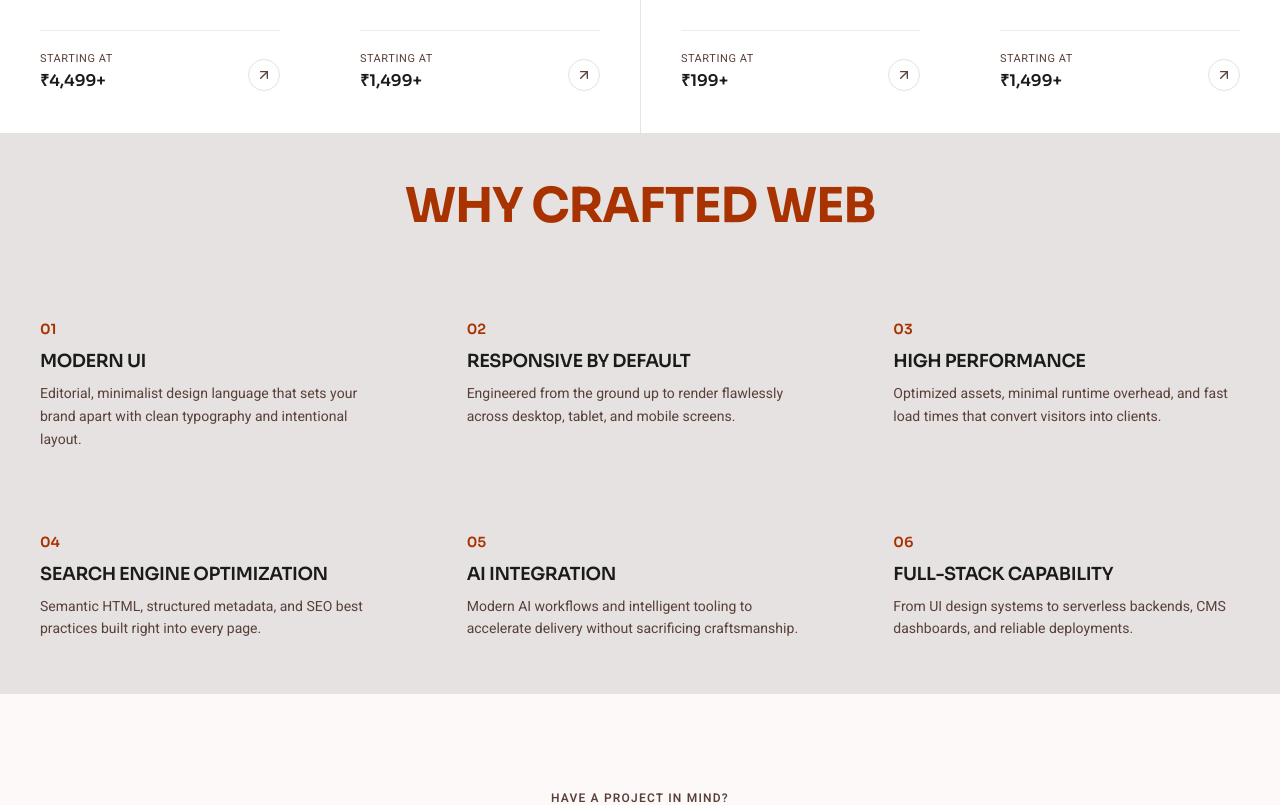
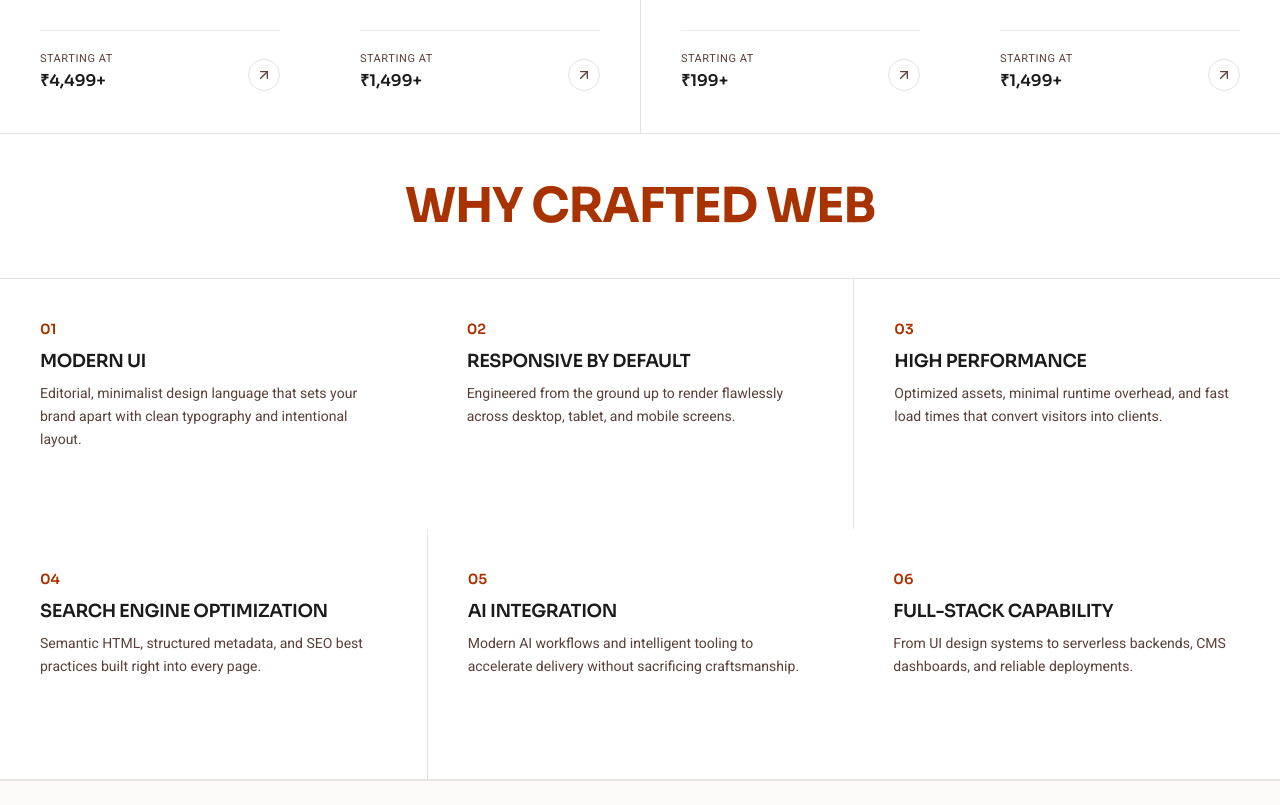
Before and after one commit to Nirmal0804/Freelancing-Portfolio, a Next.js app: page / in a window 1280 px wide. Shown: the part 1540-2345 px from the top of the page. Built offline with nearby package versions, Linux system fonts and the light colour scheme.

Commit message:
style: apply continuous editorial grid-line dividers to Why Crafted Web section

```diff
--- a/components/home/WhyCraftedWeb.tsx
+++ b/components/home/WhyCraftedWeb.tsx
@@ -3,37 +3,37 @@ import React from "react";
 const PILLARS = [
   {
     number: "01",
-    title: "Modern UI",
+    title: "MODERN UI",
     description:
       "Editorial, minimalist design language that sets your brand apart with clean typography and intentional layout.",
   },
   {
     number: "02",
-    title: "Responsive by Default",
+    title: "RESPONSIVE BY DEFAULT",
     description:
       "Engineered from the ground up to render flawlessly across desktop, tablet, and mobile screens.",
   },
   {
     number: "03",
-    title: "High Performance",
+    title: "HIGH PERFORMANCE",
     description:
       "Optimized assets, minimal runtime overhead, and fast load times that convert visitors into clients.",
   },
   {
     number: "04",
-    title: "Search Engine Optimization",
+    title: "SEARCH ENGINE OPTIMIZATION",
     description:
       "Semantic HTML, structured metadata, and SEO best practices built right into every page.",
   },
   {
     number: "05",
-    title: "AI Integration",
+    title: "AI INTEGRATION",
     description:
       "Modern AI workflows and intelligent tooling to accelerate delivery without sacrificing craftsmanship.",
   },
   {
     number: "06",
-    title: "Full-Stack Capability",
+    title: "FULL-STACK CAPABILITY",
     description:
       "From UI design systems to serverless backends, CMS dashboards, and reliable deployments.",
   },
@@ -41,28 +41,33 @@ const PILLARS = [
 
 export const WhyCraftedWeb: React.FC = () => {
   return (
-    <section className="w-full border-b border-[#E5E2E1] bg-surface-container-highest">
+    <section
+      className="w-full border-b border-[#E5E2E1] bg-surface-container-lowest"
+      id="why-crafted-web"
+    >
+      {/* Centered Warm Orange Section Header */}
       <div className="p-6 sm:p-8 lg:p-12 border-b border-[#E5E2E1] flex justify-center items-center text-center">
         <h2 className="font-heading text-2xl sm:text-3xl md:text-4xl lg:text-5xl text-primary font-bold uppercase tracking-tight leading-tight">
           WHY CRAFTED WEB
         </h2>
       </div>
 
-      <div className="grid grid-cols-1 sm:grid-cols-2 lg:grid-cols-3 divide-y sm:divide-y-0 divide-[#E5E2E1]">
+      {/* 3-Column × 2-Row Continuous Editorial Grid */}
+      <div className="grid grid-cols-1 md:grid-cols-2 lg:grid-cols-3 divide-y md:divide-y-0 divide-[#E5E2E1]">
         {PILLARS.map((pillar, idx) => (
           <div
             key={pillar.number}
-            className={`p-6 sm:p-8 lg:p-10 flex flex-col justify-between min-h-[200px] bg-surface-container-highest hover:bg-surface-container transition-colors ${
-              idx % 3 !== 2 ? "lg:border-r border-[#E5E2E1]" : ""
-            } ${idx < 3 ? "lg:border-b border-[#E5E2E1]" : ""} ${
-              idx % 2 === 0 ? "sm:border-r lg:border-r-0" : ""
-            } ${idx < 4 ? "sm:border-b lg:border-b-0" : ""}`}
+            className={`group p-6 sm:p-8 lg:p-10 flex flex-col justify-between hover:bg-primary/[0.03] transition-colors duration-200 min-h-[220px] lg:min-h-[250px] ${
+              idx % 3 !== 0 ? "lg:border-l border-[#E5E2E1]" : ""
+            } ${idx >= 3 ? "lg:border-t border-[#E5E2E1]" : ""} ${
+              idx % 2 === 1 ? "md:border-l lg:border-l-0" : ""
+            } ${idx >= 2 ? "md:border-t lg:border-t-0" : ""}`}
           >
             <div>
-              <span className="font-heading text-sm font-semibold text-primary block mb-2">
+              <span className="font-heading text-sm font-semibold text-primary block mb-2 group-hover:text-primary transition-colors">
                 {pillar.number}
               </span>
-              <h3 className="font-heading text-base md:text-lg text-on-surface uppercase font-semibold tracking-tight mb-2">
+              <h3 className="font-heading text-base md:text-lg text-on-surface uppercase font-semibold tracking-tight mb-2 group-hover:text-primary transition-colors">
                 {pillar.title}
               </h3>
               <p className="font-sans text-sm text-on-surface-variant leading-relaxed">
```
